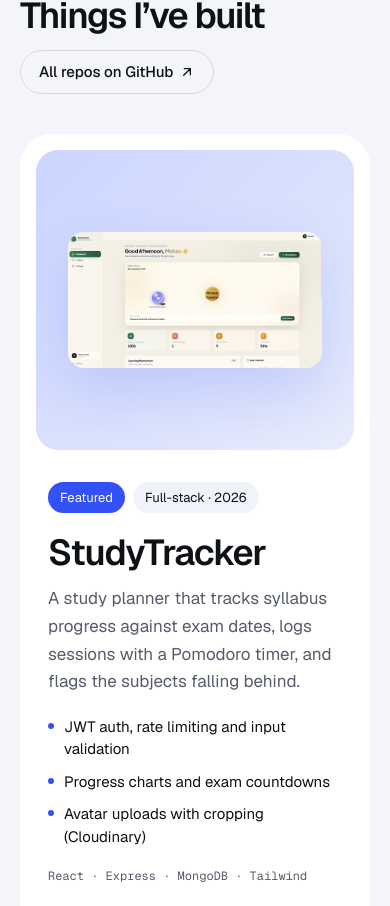
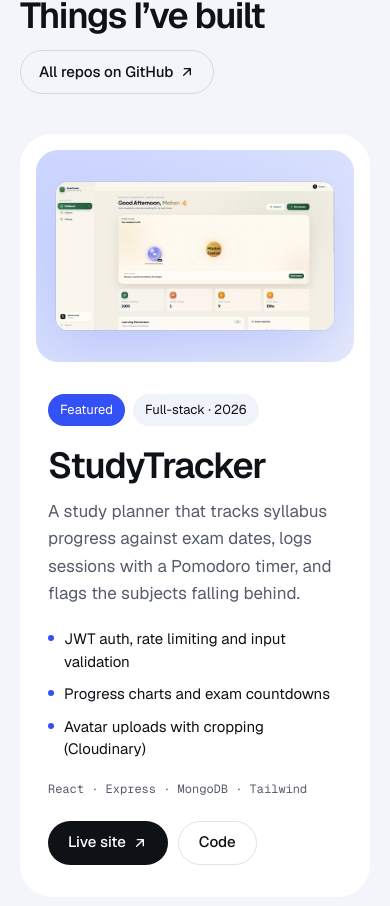
Before and after one commit to paudelmohan27/portfolio, a React (Vite) app: page / in a window 390 px wide. Shown: the part 2743-3649 px from the top of the page. Built offline with nearby package versions, Linux system fonts and the light colour scheme; no server answers.

Commit message:
Fix StudyTracker thumbnail cropping
The inner frame used a percentage height inside a box with no fixed height,
so the screenshot was squeezed and cropped (badly on phones). The frame now
uses the screenshot's own 15:8 shape, so the whole dashboard is visible.

```diff
--- a/src/components/Projects.jsx
+++ b/src/components/Projects.jsx
@@ -17,9 +17,10 @@ function Shot({ src, alt, label, className = '' }) {
 function Featured() {
   return (
     <Reveal as="article" className="mt-10 flex flex-col gap-4 rounded-[32px] bg-card p-4 lg:flex-row">
-      <div className="relative flex min-h-[300px] items-center justify-center overflow-hidden rounded-[22px] bg-gradient-to-br from-tint to-tint-2 lg:min-h-[400px] lg:flex-[3]">
-        <div className="flex h-[72%] w-[80%] items-center justify-center overflow-hidden rounded-2xl bg-card shadow-[0_24px_60px_rgba(52,81,245,0.18)]">
-          <Shot src={fp.image} alt={`${fp.title} screenshot`} label={`${fp.title} screenshot`} />
+      <div className="relative flex items-center justify-center overflow-hidden rounded-[22px] bg-gradient-to-br from-tint to-tint-2 px-5 py-8 sm:px-10 sm:py-12 lg:min-h-[400px] lg:flex-[3]">
+        {/* Frame matches the screenshot's 1440×768 (15:8) shape, so nothing gets cropped. */}
+        <div className="flex aspect-[15/8] w-full items-center justify-center overflow-hidden rounded-xl bg-card shadow-[0_24px_60px_rgba(52,81,245,0.18)] ring-1 ring-black/5 sm:rounded-2xl dark:ring-white/10">
+          <Shot src={fp.image} alt={`${fp.title} dashboard`} label={`${fp.title} screenshot`} />
         </div>
       </div>
 
```
